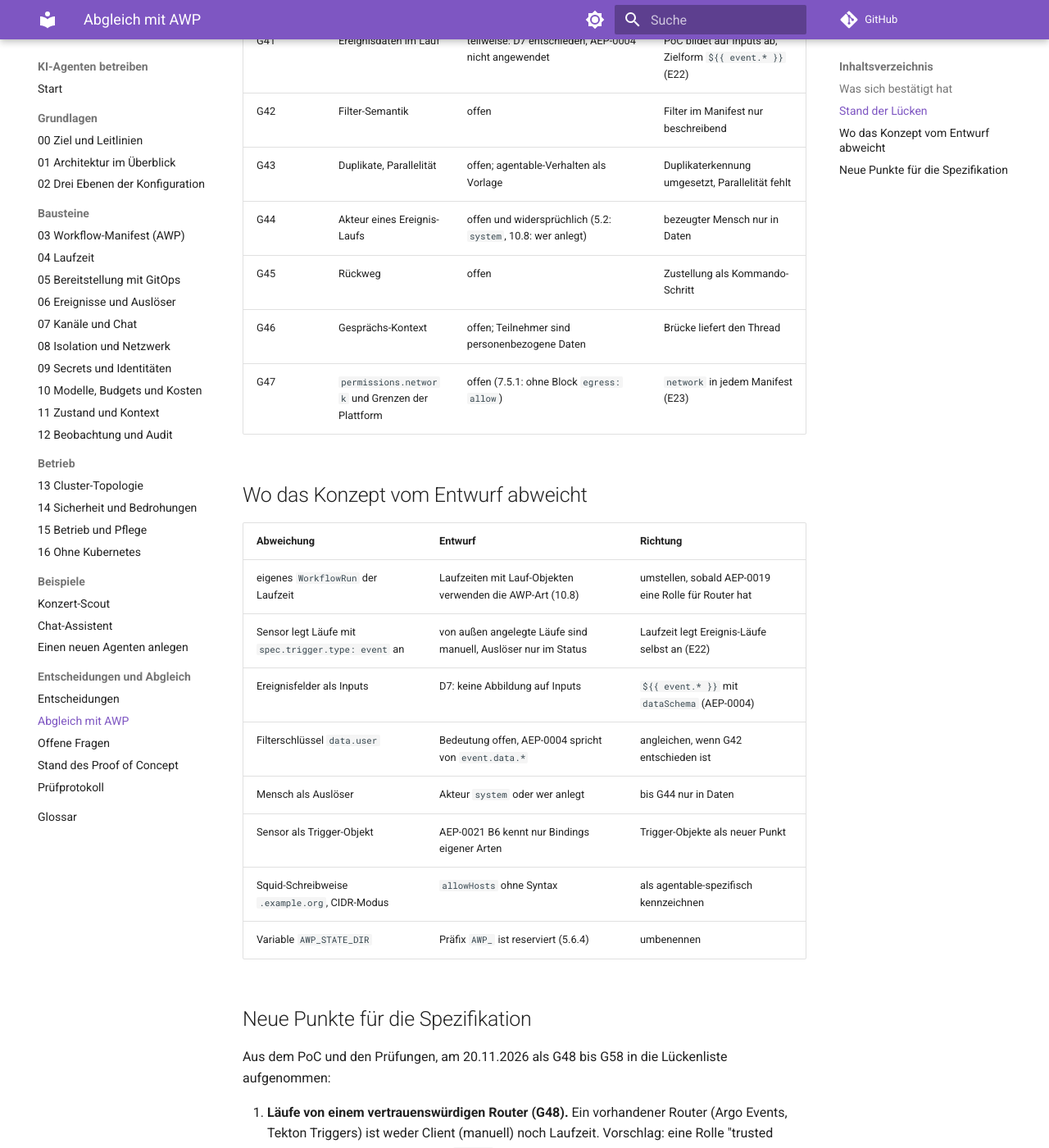
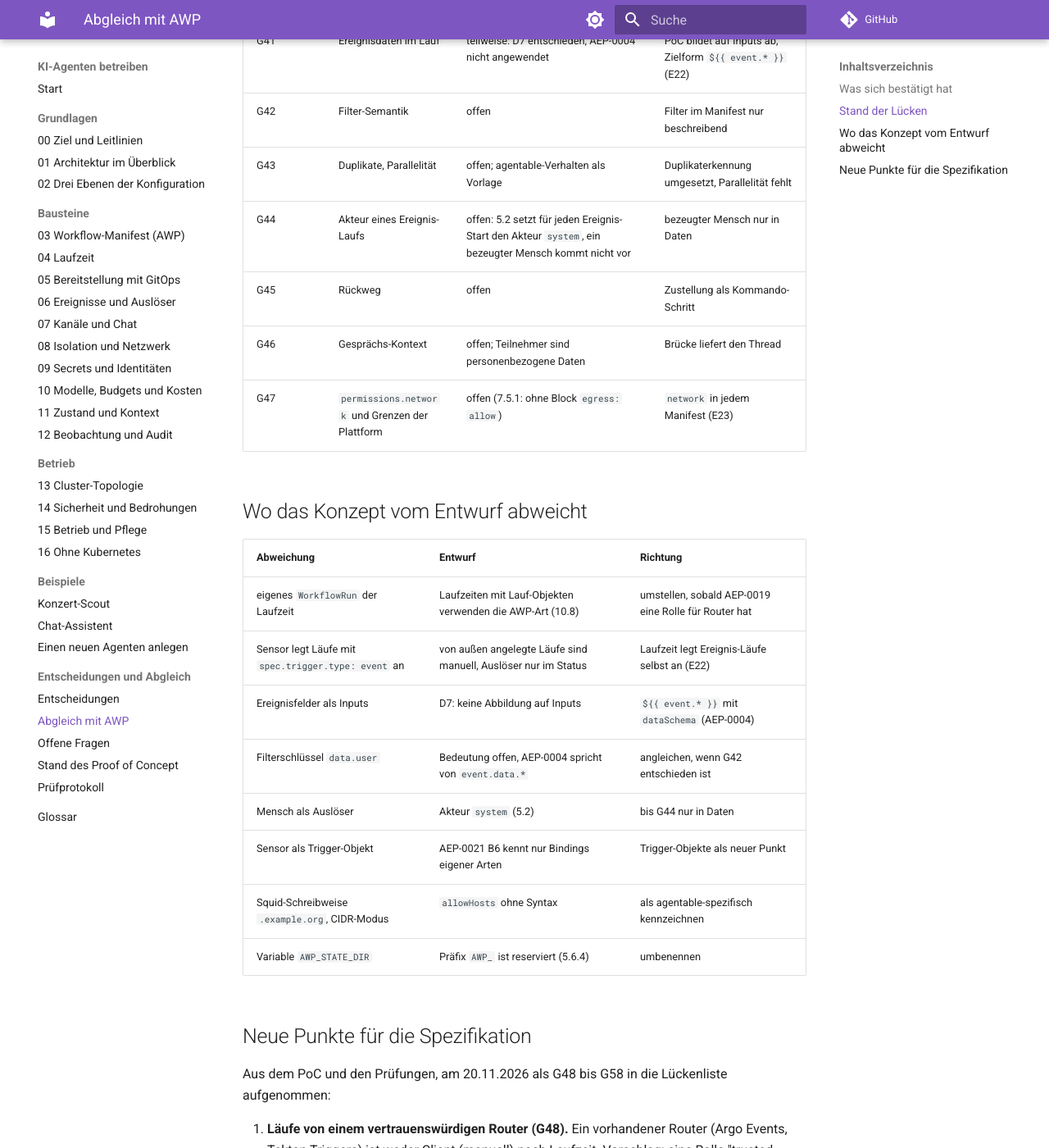
Before and after one commit to slauger/ai-agent-operations, an MkDocs documentation site: the page built from docs/awp-abgleich.md, in a window 1280 px wide and 1400 px high, scrolled down 2149 px. Shown: the whole window at 82% size. Built offline with MkDocs 1.6.1 and Material for MkDocs 9.7.7, drawn with Linux system fonts in a browser that asks for light colours; comment, search, counter and statistics services are not loaded.

Commit message:
docs: narrow the G44 actor conflict

```diff
--- a/docs/awp-abgleich.md
+++ b/docs/awp-abgleich.md
@@ -39,7 +39,7 @@ Stand des Abgleichs: 20.11.2026, gegen AWP `v1alpha2` auf dem Branch der Überar
 | G41 | Ereignisdaten im Lauf | teilweise: D7 entschieden, AEP-0004 nicht angewendet | PoC bildet auf Inputs ab, Zielform `${{ event.* }}` (E22) |
 | G42 | Filter-Semantik | offen | Filter im Manifest nur beschreibend |
 | G43 | Duplikate, Parallelität | offen; agentable-Verhalten als Vorlage | Duplikaterkennung umgesetzt, Parallelität fehlt |
-| G44 | Akteur eines Ereignis-Laufs | offen und widersprüchlich (5.2: `system`, 10.8: wer anlegt) | bezeugter Mensch nur in Daten |
+| G44 | Akteur eines Ereignis-Laufs | offen: 5.2 setzt für jeden Ereignis-Start den Akteur `system`, ein bezeugter Mensch kommt nicht vor | bezeugter Mensch nur in Daten |
 | G45 | Rückweg | offen | Zustellung als Kommando-Schritt |
 | G46 | Gesprächs-Kontext | offen; Teilnehmer sind personenbezogene Daten | Brücke liefert den Thread |
 | G47 | `permissions.network` und Grenzen der Plattform | offen (7.5.1: ohne Block `egress: allow`) | `network` in jedem Manifest (E23) |
@@ -52,7 +52,7 @@ Stand des Abgleichs: 20.11.2026, gegen AWP `v1alpha2` auf dem Branch der Überar
 | Sensor legt Läufe mit `spec.trigger.type: event` an | von außen angelegte Läufe sind manuell, Auslöser nur im Status | Laufzeit legt Ereignis-Läufe selbst an (E22) |
 | Ereignisfelder als Inputs | D7: keine Abbildung auf Inputs | `${{ event.* }}` mit `dataSchema` (AEP-0004) |
 | Filterschlüssel `data.user` | Bedeutung offen, AEP-0004 spricht von `event.data.*` | angleichen, wenn G42 entschieden ist |
-| Mensch als Auslöser | Akteur `system` oder wer anlegt | bis G44 nur in Daten |
+| Mensch als Auslöser | Akteur `system` (5.2) | bis G44 nur in Daten |
 | Sensor als Trigger-Objekt | AEP-0021 B6 kennt nur Bindings eigener Arten | Trigger-Objekte als neuer Punkt |
 | Squid-Schreibweise `.example.org`, CIDR-Modus | `allowHosts` ohne Syntax | als agentable-spezifisch kennzeichnen |
 | Variable `AWP_STATE_DIR` | Präfix `AWP_` ist reserviert (5.6.4) | umbenennen |
```
Also changed, not shown: docs/09-secrets-und-identitaeten.md (+1 -1 lines).
